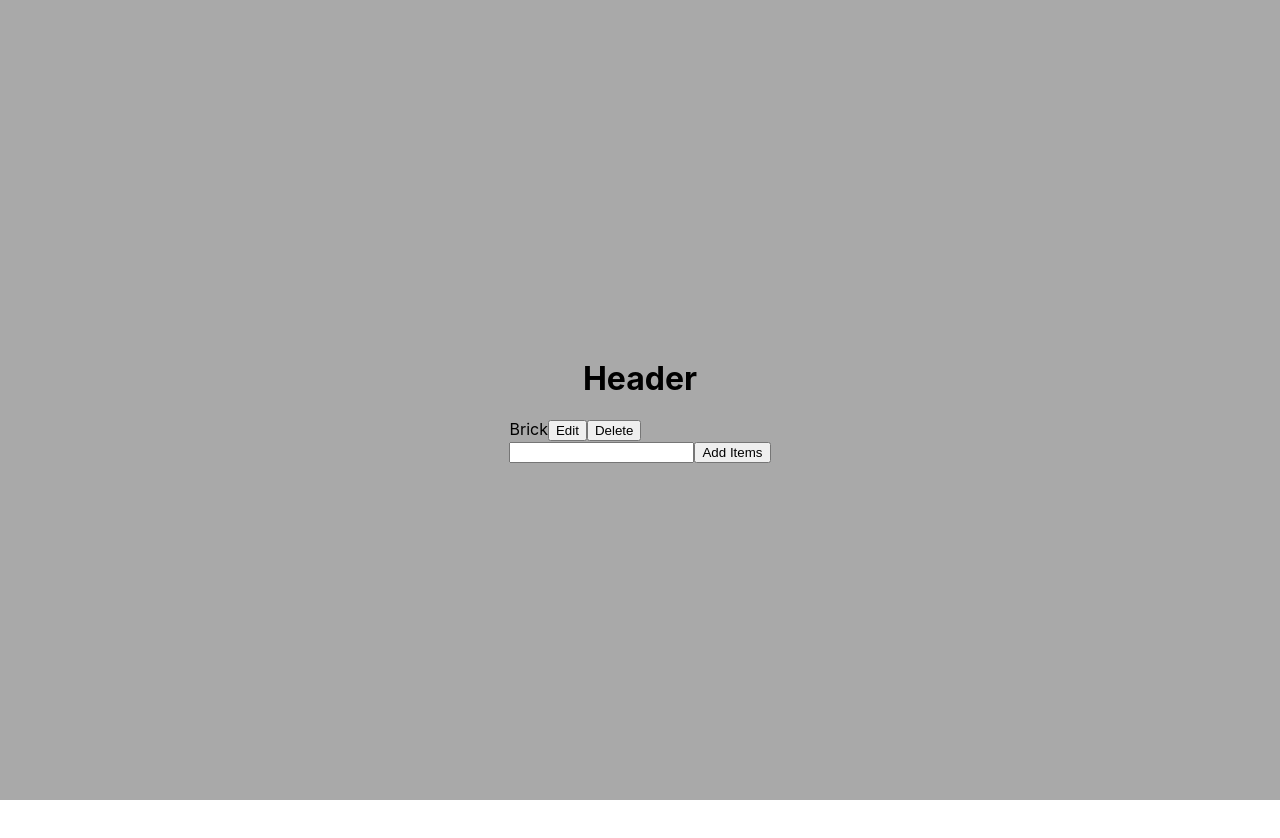
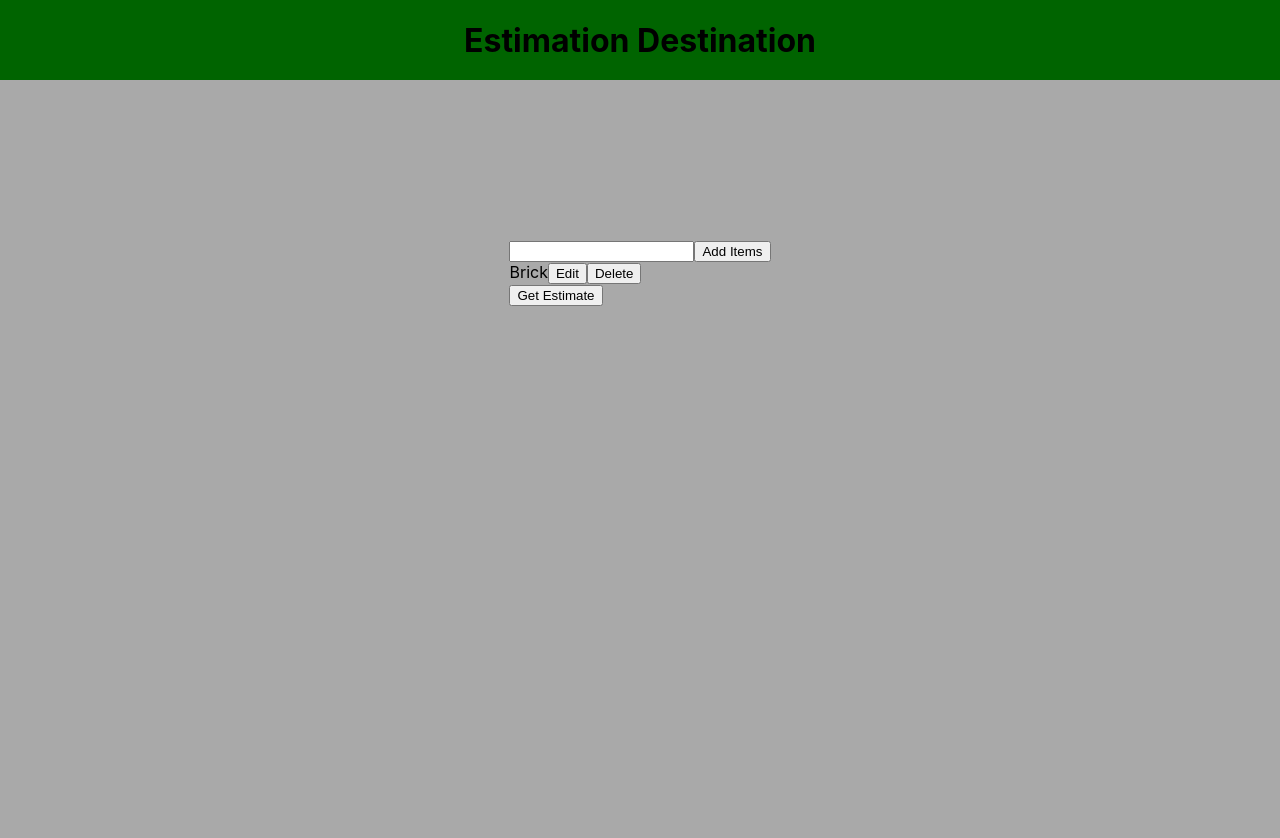
Before and after one commit to CS-1030-Estimation/CS-1030-Estimation-React, a React (Create React App) app: page / in a window 1280 px wide. Shown: the top 838 px of the page. Before the commit the page ends 800 px from the top, so only its background shows below. Built offline with nearby package versions, Linux system fonts and the light colour scheme.

Commit message:
added display

```diff
--- a/public/index.html
+++ b/public/index.html
@@ -24,7 +24,7 @@
       work correctly both with client-side routing and a non-root public URL.
       Learn how to configure a non-root public URL by running `npm run build`.
     -->
-    <title>React App</title>
+    <title>Estimation Destination</title>
   </head>
   <body>
     <noscript>You need to enable JavaScript to run this app.</noscript>
--- a/src/App.css
+++ b/src/App.css
@@ -1,9 +1,20 @@
+.header {
+    display: flex;
+    align-items: center;
+    justify-content: center;
+    height: 5rem;
+    width: 100%;
+    background-color: darkgreen;
+}
+
 .view {
     height: 100vh;
     width: 100%;
     display: flex;
     flex-direction: column;
     align-items: center;
-    justify-content: center;
     background-color: darkgrey;
 }
+.input {
+    padding: 10rem;
+}
--- a/src/App.jsx
+++ b/src/App.jsx
@@ -1,14 +1,20 @@
 import React, { Component } from 'react'
 import './App.css';
-import Estimate from './Componants/Estimate';
-import Header from './Componants/Header';
+import Inputs from './Componants/inputs/inputs';
+import Header from './Componants/header/header';
 
 export default class App extends Component {
   render = () => {
     return (
-      <div className='view'>
-        <Header />
-        <Estimate />
+      <div>
+        <div className='header'>
+          <Header />
+        </div>
+        <div className='view'>
+          <div className='input'>
+            <Inputs />
+          </div>
+        </div>
       </div>
     )
   }
--- a/src/Componants/Inputs.jsx
+++ b/src/Componants/edits/edits.jsx
@@ -1,7 +1,7 @@
 import React, { Component } from 'react'
 // import Select from 'react-select'
 
-export default class Inputs extends Component {
+export default class Edits extends Component {
 
     state = {
         edit: false,
--- /dev/null
+++ b/src/Componants/estimate/estimate.jsx
@@ -0,0 +1,28 @@
+import React, { Component } from 'react'
+// import Select from 'react-select'
+
+export default class Estimate extends Component {
+    constructor(){
+        super()
+        this.state = {
+            material: [],
+            display: false
+        }
+    }
+    handleEst = (e) => {
+        console.log('inside est: ', e)
+        this.setState({
+            display: true
+        })
+    }
+    render = () => {
+        return (
+            <div>
+                <button onClick={() => this.handleEst(this.props.material)}>Get Estimate</button>
+
+                {!this.state.display ? <></> :
+                <h1>Display</h1>}
+            </div>
+        )
+    }
+}
--- a/src/Componants/Header.jsx
+++ b/src/Componants/header/header.jsx
@@ -5,7 +5,7 @@ export default class Header extends Component {
 
     render = () => {
         return (
-        <h1>Header</h1>
+        <h1>Estimation Destination</h1>
         )
     }
 }
--- a/src/Componants/Estimate.jsx
+++ b/src/Componants/inputs/inputs.jsx
@@ -1,8 +1,9 @@
 import React, { Component } from 'react'
-import Inputs from './Inputs'
+import Edits from './../edits/edits'
+import Estimate from '../estimate/estimate'
 // import Select from 'react-select'
 
-export default class Estimate extends Component {
+export default class Inputs extends Component {
   constructor(){
     super()
     this.state = {
@@ -53,7 +54,7 @@ export default class Estimate extends Component {
 
 
     let list = this.state.material.map(element => {
-      return <Inputs
+      return <Edits
         handleDelete={this.handleDelete}
         handleEdit={this.handleEdit}
         key={element.id}
@@ -63,9 +64,12 @@ export default class Estimate extends Component {
 
     return (
       <div>
-        {list}
         <input value={this.state.input} onChange={(e) => this.handleChange(e, 'input')} type='text'/>
         <button onClick={() => this.handleSumbit(this.state.input)}>Add Items</button>
+        {list}
+        {this.state.material.length > 0 &&
+          <Estimate material={this.state.material} />
+        }
       </div>
     )
   }
```
Also changed, not shown: src/Componants/edits/edits.css (added), src/Componants/estimate/estimate.css (added), src/Componants/header/header.css (added), src/Componants/inputs/inputs.css (added).
